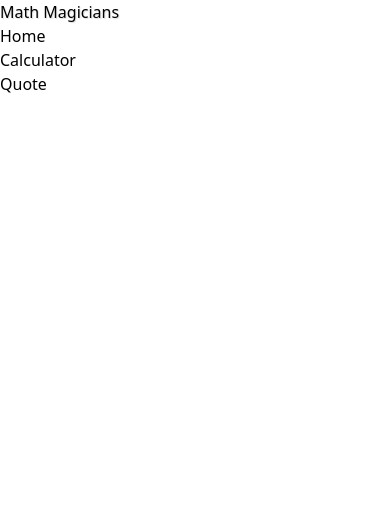
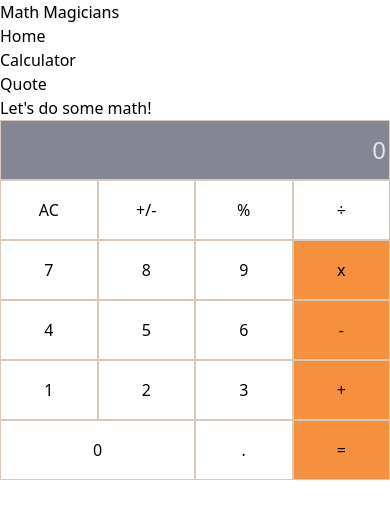
Before and after one commit to rskinnerc/math-magicians-with-vue, a Vue app: page /calculator in a window 390 px wide. Shown: the top 518 px of the page. Built offline with nearby package versions, Linux system fonts and the light colour scheme.

Commit message:
Add calculator page

```diff
--- a/src/components/Calculator.vue
+++ b/src/components/Calculator.vue
@@ -53,7 +53,6 @@ const handleClick = (buttonName) => {
 <style>
 ul.calculator {
   display: flex;
-  width: 375px;
   flex-wrap: wrap;
 }
 
--- /dev/null
+++ b/src/pages/Calculator.vue
@@ -0,0 +1,13 @@
+<template>
+  <div className="p-5 md:flex lg:w-4/5 lg:mx-auto lg:p-0 lg:mt-24">
+    <h1 className="text-white text-2xl font-semibold my-5 md:basis-1/2">Let&apos;s do some math!</h1>
+    <section className="text-white font-bold md:basis-1/2 md:grow-0">
+      <CalculatorWidget />
+    </section>
+  </div>
+</template>
+
+<script setup>
+import CalculatorWidget from '../components/Calculator.vue';
+
+</script>
--- a/src/router/index.js
+++ b/src/router/index.js
@@ -1,5 +1,6 @@
 import { createRouter, createWebHistory } from "vue-router";
 import Home from '../pages/Home.vue'
+import Calculator from '../pages/Calculator.vue'
 
 const router = createRouter({
   history: createWebHistory(import.meta.env.BASE_URL),
@@ -8,6 +9,11 @@ const router = createRouter({
       path: '/',
       name: 'home',
       component: Home,
+    },
+    {
+      path: '/calculator',
+      name: 'calculator',
+      component: Calculator,
     }
   ]
 })
```
